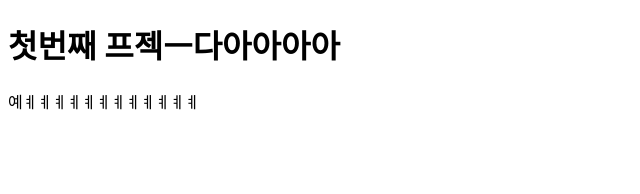
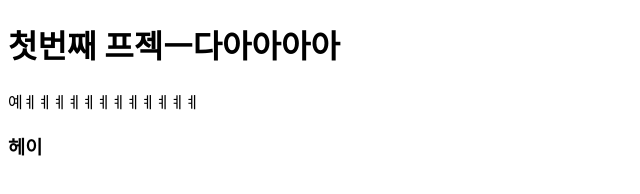
Before and after one commit to GotPrgmer/first-noona-Project, a plain HTML site: page index.html in a window 1280 px wide. Shown: the full height of the page, 0-640 px from the left. Drawn offline with Linux system fonts and the light colour scheme.

Commit message:
second commit

```diff
--- a/index.html
+++ b/index.html
@@ -10,5 +10,6 @@
   <body>
     <h1>첫번째 프젝ㅡ다아아아아</h1>
     <p>예ㅖㅖㅖㅖㅖㅖㅖㅖㅖㅖㅖㅖ</p>
+    <h3>헤이</h3>
   </body>
 </html>
```
